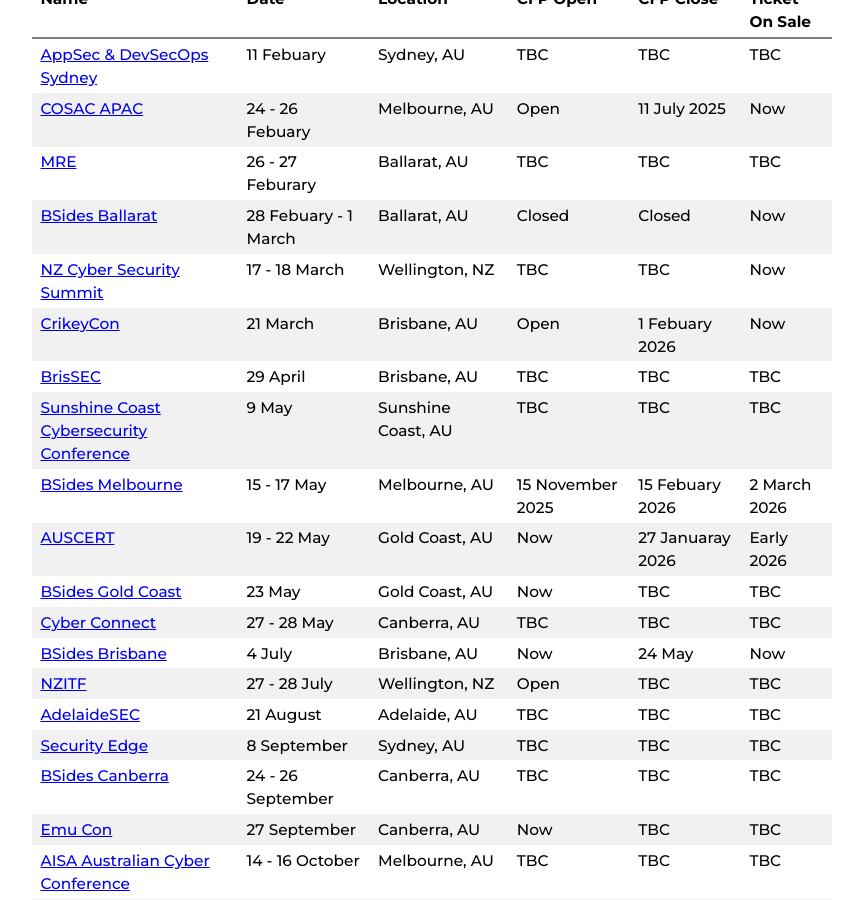
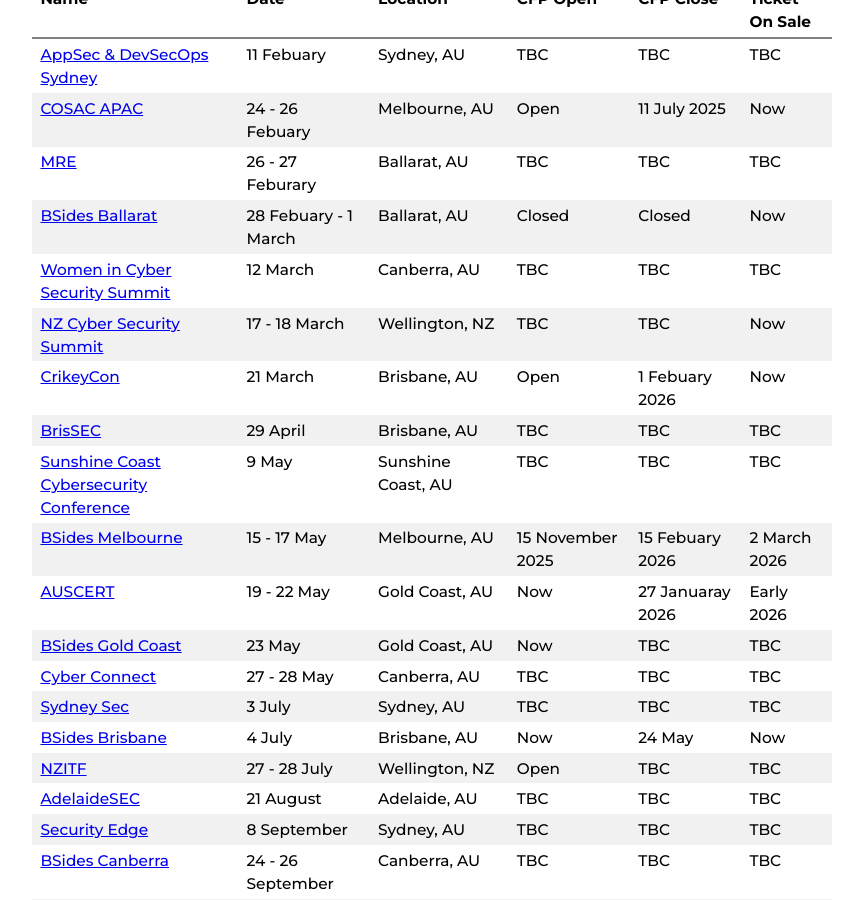
Before and after one commit to nzkarit/downundercons, a Jekyll site: the page built from index.markdown, in a window 1280 px wide and 900 px high, scrolled down 215 px. Shown: the whole window, without its empty margins (208-1071 px from the left). Built offline with Jekyll 4.4.1, drawn with Linux system fonts in a browser that asks for light colours.

Commit message:
Update index.markdown

```diff
--- a/index.markdown
+++ b/index.markdown
@@ -1,7 +1,7 @@
 ---
 layout: home
 title: Downunder Cons
-last_modified_at: 2026-01-12 10:05:00 +1300
+last_modified_at: 2026-01-12 10:18:00 +1300
 ---
 
 These are a list of hacker/infosec cons and meetups in the NZ and Aussie Area.
@@ -14,6 +14,7 @@ These are a list of hacker/infosec cons and meetups in the NZ and Aussie Area.
 | [COSAC APAC](https://cosac.net/apac/) | 24 - 26 Febuary | Melbourne, AU | Open | 11 July 2025 | Now |
 | [MRE](https://federation.edu.au/icsl/icsl-conferences/mre-2026) | 26 - 27 Feburary | Ballarat, AU | TBC | TBC | TBC |
 | [BSides Ballarat](https://federation.edu.au/icsl/icsl-conferences/bsides-ballarat-2026) | 28 Febuary - 1 March | Ballarat, AU | Closed | Closed | Now |
+| [Women in Cyber Security Summit](https://www.aisa.org.au/public/Public/Events/Conferences/AISA%20Conferences.aspx) | 12 March | Canberra, AU | TBC | TBC | TBC |
 | [NZ Cyber Security Summit](https://brightstar.co.nz/events/cybersecurity/) | 17 - 18 March | Wellington, NZ | TBC | TBC | Now |
 | [CrikeyCon](https://crikeycon.com/) | 21 March | Brisbane, AU | Open | 1 Febuary 2026 | Now |
 | [BrisSEC](https://aisasecuritydays.com.au/) | 29 April | Brisbane, AU | TBC | TBC | TBC |
@@ -22,6 +23,7 @@ These are a list of hacker/infosec cons and meetups in the NZ and Aussie Area.
 | [AUSCERT](https://conference.auscert.org.au/) | 19 - 22 May | Gold Coast, AU | Now | 27 Januaray 2026 | Early 2026 |
 | [BSides Gold Coast](https://bsidesgoldie.com/) | 23 May | Gold Coast, AU | Now | TBC | TBC |
 | [Cyber Connect](https://www.cyberconnect.org.au/) | 27 - 28 May | Canberra, AU | TBC | TBC | TBC |
+| [Sydney Sec](https://aisasecuritydays.com.au/) | 3 July | Sydney, AU | TBC | TBC | TBC |
 | [BSides Brisbane](https://bsidesbrisbane.com/) | 4 July | Brisbane, AU | Now | 24 May | Now |
 | [NZITF](https://nzitf.org.nz/conference-details) | 27 - 28 July | Wellington, NZ | Open | TBC | TBC |
 | [AdelaideSEC](https://aisasecuritydays.com.au/) | 21 August | Adelaide, AU | TBC | TBC | TBC |
```
